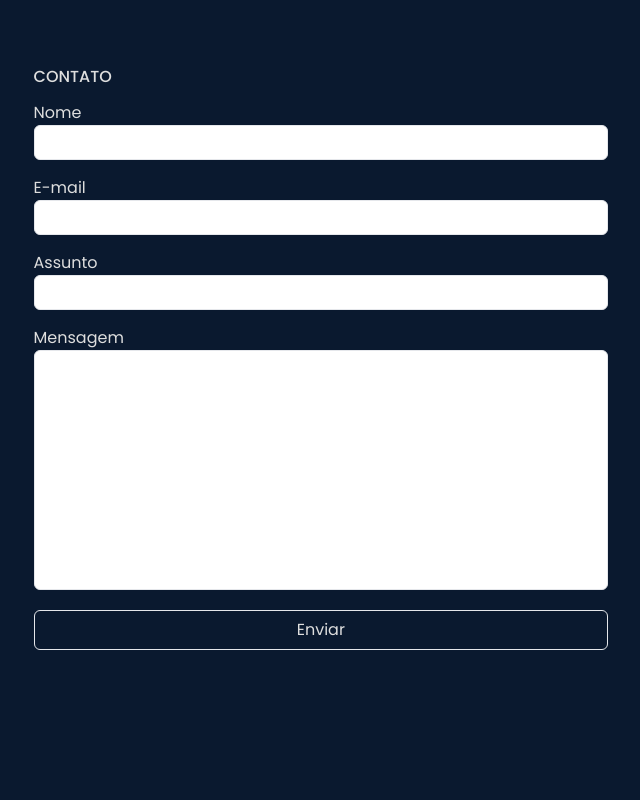
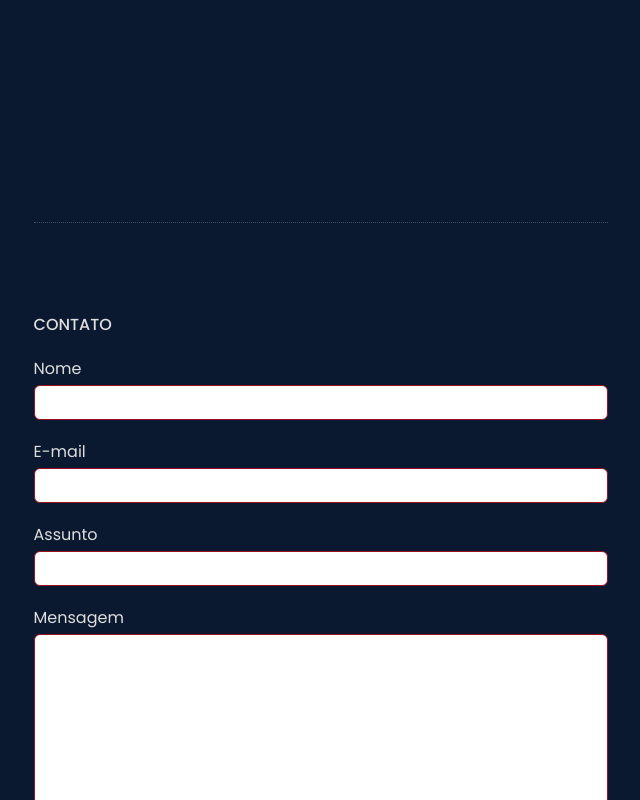
Before and after one commit to srnerdoso/meu-portifolio, a Next.js app: page / in a window 1280 px wide. Shown: the part 1820-2620 px from the top of the page, without its empty margins (579-1219 px from the left). Before the commit the page ends 2579 px from the top, so only its background shows below. Built offline with nearby package versions, Linux system fonts and the light colour scheme.

Commit message:
Fixed all
- Feat LabelInput: added border color red if error = true;
- Fix font size in App page.

```diff
--- a/src/app/_components/LabelInput.tsx
+++ b/src/app/_components/LabelInput.tsx
@@ -19,6 +19,9 @@ export default function LabelInput({
           <input
             type="text"
             className={defaultInputClassName + " py-1"}
+            style={{
+              borderColor: errors ? "#9B111E" : "",
+            }}
             {...register(type, { required: true })}
           />
         );
@@ -29,6 +32,9 @@ export default function LabelInput({
             type="text"
             className={defaultInputClassName + " py-1"}
             {...register(type, { required: true })}
+            style={{
+              borderColor: errors ? "#9B111E" : "",
+            }}
           />
         );
 
@@ -38,6 +44,9 @@ export default function LabelInput({
             type="text"
             className={defaultInputClassName + " py-1"}
             {...register(type, { required: true })}
+            style={{
+              borderColor: errors ? "#9B111E" : "",
+            }}
           />
         );
       case "message":
@@ -45,6 +54,9 @@ export default function LabelInput({
           <textarea
             className={defaultInputClassName + " resize-none min-h-[30vh] py-3"}
             {...register(type, { required: true })}
+            style={{
+              borderColor: errors ? "#9B111E" : "",
+            }}
           />
         );
     }
--- a/src/app/page.tsx
+++ b/src/app/page.tsx
@@ -61,7 +61,7 @@ export default function Home() {
         </div>
         <main
           ref={mainRef}
-          className="flex flex-col px-[93px] text-justify text-xs max-xl:px-10"
+          className="flex flex-col px-[93px] text-justify text-[16px] max-xl:px-10"
         >
           <About items={aboutItems} />
           <Divider />
```
